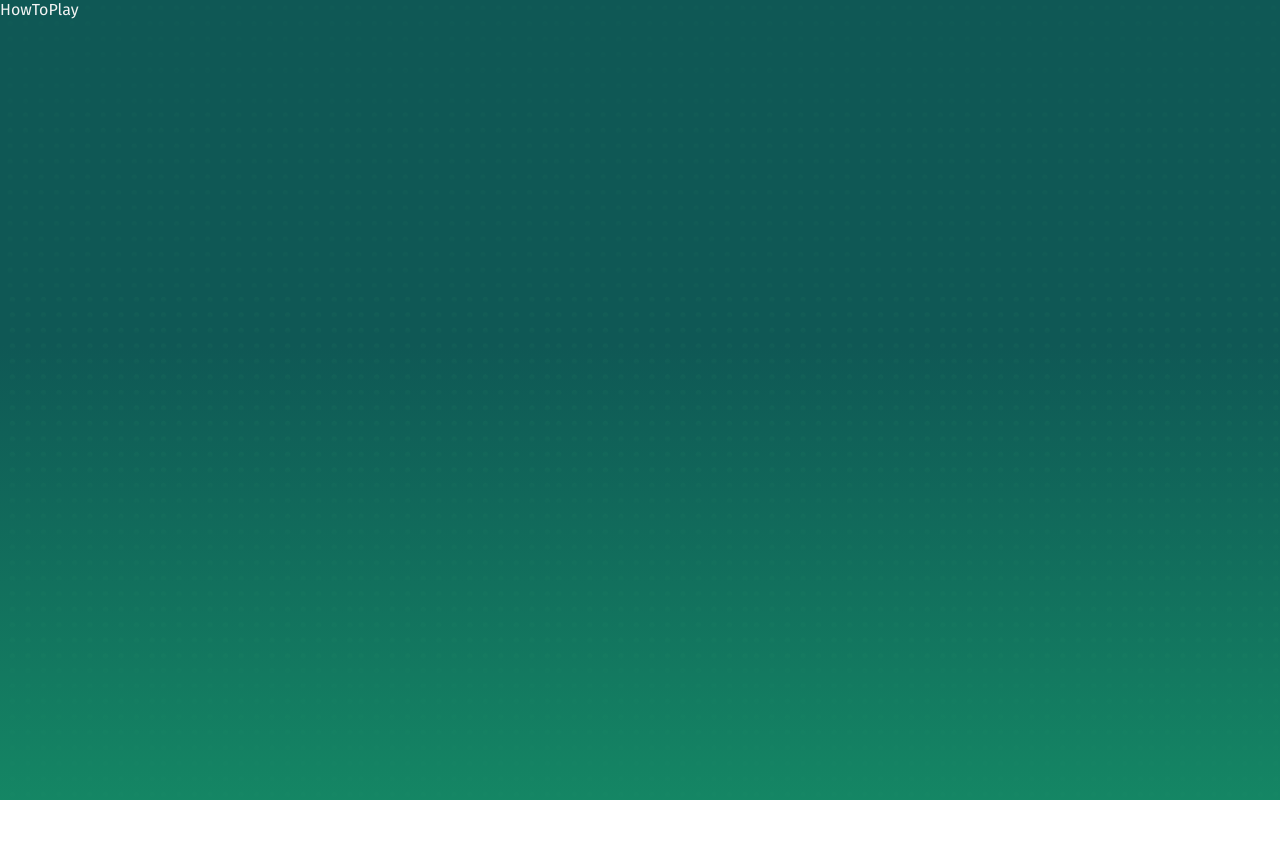
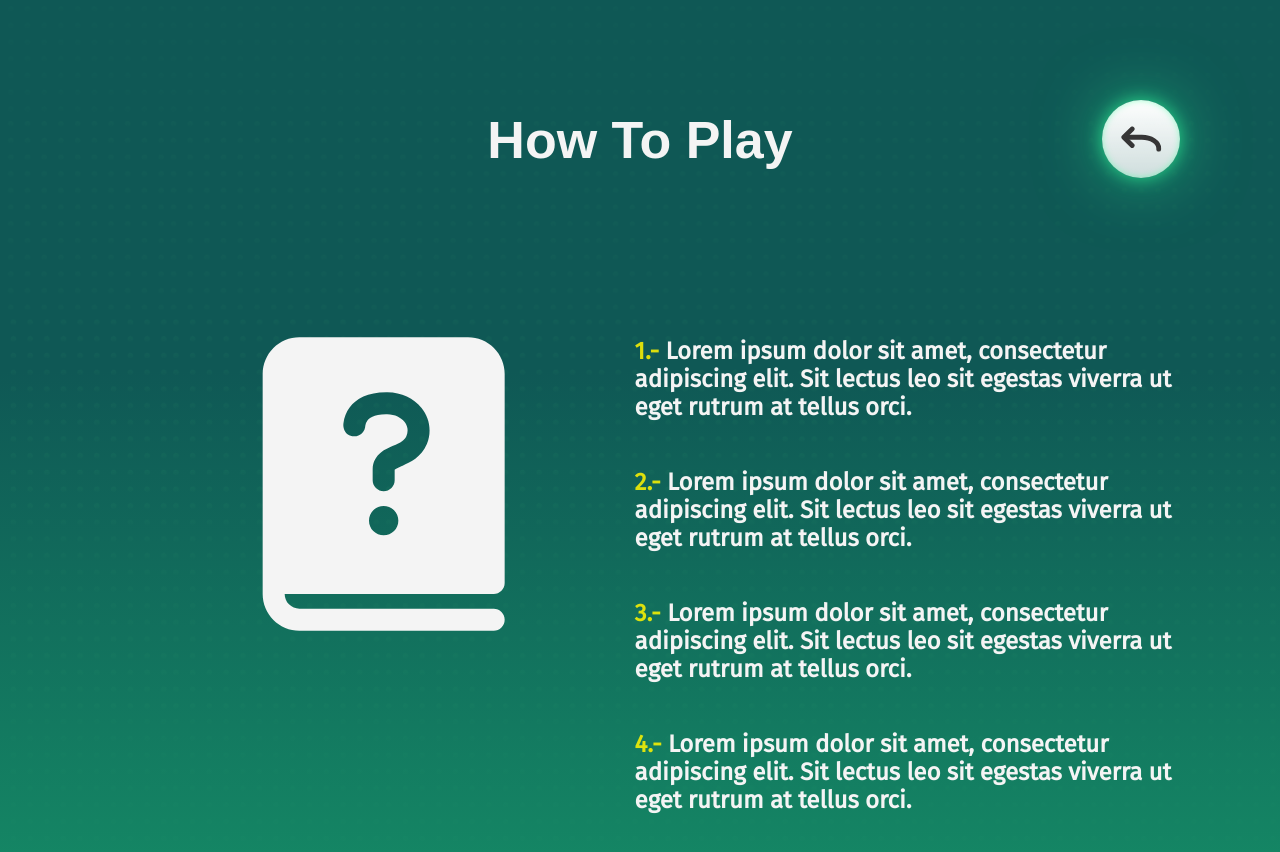
Before and after one commit to fiverr-work/players-edge, a React (Create React App) app: page /how-to-play in a window 1280 px wide. Shown: the top 852 px of the page. Before the commit the page ends 800 px from the top, so only its background shows below. Built offline with nearby package versions, Linux system fonts and the light colour scheme; the HTML template or start-up script is replaced by a standard one.

Commit message:
How To Play Page is done

```diff
--- a/src/layout/Header.jsx
+++ b/src/layout/Header.jsx
@@ -71,7 +71,7 @@ const HeaderStyle = styled.header`
       line-height: 94%;
       text-transform: capitalize;
       text-shadow: 0px 0px 20px #ff0000, 0px 0px 71.7083px #ff0000;
-      color: #ff9191;
+      color: #ffb9b9;
       padding: 10px 30px;
       margin-right: 20px;
 
--- /dev/null
+++ b/src/layout/Template.jsx
@@ -0,0 +1,77 @@
+import styled from "styled-components";
+export { ReactComponent as ArrowLeftIcon } from "../img/icons/arrow-left.svg";
+
+export const Template = styled.section`
+  padding-top: 110px;
+  @media (max-width: 768px) {
+    padding-top: 70px;
+  }
+  h1 {
+    //TODO: Black
+    font-family: "Fira Sans Black", sans-serif;
+    text-align: center;
+    text-transform: capitalize;
+    margin-bottom: 167px;
+    font-weight: 900;
+    font-size: 52px;
+    @media (max-width: 768px) {
+      font-size: 30px;
+      margin-bottom: 70px;
+    }
+  }
+  > a {
+    display: flex;
+    justify-content: center;
+    align-items: center;
+    border-radius: 50px;
+    position: fixed;
+    top: 100px;
+    right: 100px;
+    z-index: 1;
+    width: 78px;
+    height: 78px;
+    background: linear-gradient(0deg, rgba(255, 255, 255, 0.8), rgba(255, 255, 255, 0.8)),
+      linear-gradient(180deg, #ffffff 0%, rgba(255, 255, 255, 0) 100%);
+    box-shadow: 0px 0px 17.0303px rgba(49, 255, 156, 0.7), 0px 0px 65.9298px rgba(49, 255, 156, 0.5),
+      inset 0px 0px 6.59298px rgba(49, 255, 156, 0.5);
+    svg {
+      transform: scale(0.8);
+    }
+    @media (max-width: 768px) {
+      top: auto;
+      bottom: 100px;
+      right: 50%;
+      transform: translateX(50%);
+    }
+  }
+  > div {
+    display: flex;
+    > div {
+      flex: 1;
+      :nth-child(1) {
+        display: flex;
+        flex: 3;
+        justify-content: flex-end;
+      }
+      :nth-child(2) {
+        flex: 4;
+        margin-left: 130px;
+      }
+    }
+    @media (max-width: 768px) {
+      flex-direction: column;
+      > div {
+        :nth-child(1) {
+          justify-content: center;
+          margin-bottom: 30px;
+          svg {
+            height: 100px;
+          }
+        }
+        :nth-child(2) {
+          margin-left: 0;
+        }
+      }
+    }
+  }
+`;
--- a/src/pages/HowToPlay.jsx
+++ b/src/pages/HowToPlay.jsx
@@ -2,8 +2,52 @@ import React from "react";
 import { Link } from "react-router-dom";
 import styled from "styled-components";
 
+import { Template, ArrowLeftIcon } from "../layout/Template";
+
+import { ReactComponent as Questions } from "../img/how.svg";
+
 const HowToPlay = () => {
-  return <>HowToPlay</>;
+  return (
+    <Template className="container">
+      <h1>How To Play</h1>
+      <div>
+        <div>
+          <Questions />
+        </div>
+        <CustomStyles>
+          <p>
+            <span>1.-</span> Lorem ipsum dolor sit amet, consectetur adipiscing elit. Sit lectus leo
+            sit egestas viverra ut eget rutrum at tellus orci.
+          </p>
+          <p>
+            <span>2.-</span> Lorem ipsum dolor sit amet, consectetur adipiscing elit. Sit lectus leo
+            sit egestas viverra ut eget rutrum at tellus orci.
+          </p>
+          <p>
+            <span>3.-</span> Lorem ipsum dolor sit amet, consectetur adipiscing elit. Sit lectus leo
+            sit egestas viverra ut eget rutrum at tellus orci.
+          </p>
+          <p>
+            <span>4.-</span> Lorem ipsum dolor sit amet, consectetur adipiscing elit. Sit lectus leo
+            sit egestas viverra ut eget rutrum at tellus orci.
+          </p>
+        </CustomStyles>
+      </div>
+      <Link to="/">
+        <ArrowLeftIcon />
+      </Link>
+    </Template>
+  );
 };
+export default HowToPlay;
 
-export default HowToPlay;
+const CustomStyles = styled.div`
+  p {
+    font-weight: 800;
+    font-size: 24px;
+    margin-bottom: 47px;
+    span {
+      color: rgba(255, 245, 0, 0.86);
+    }
+  }
+`;
```
Also changed, not shown: src/img/how.svg (added), src/img/icons/arrow-left.svg (added).
